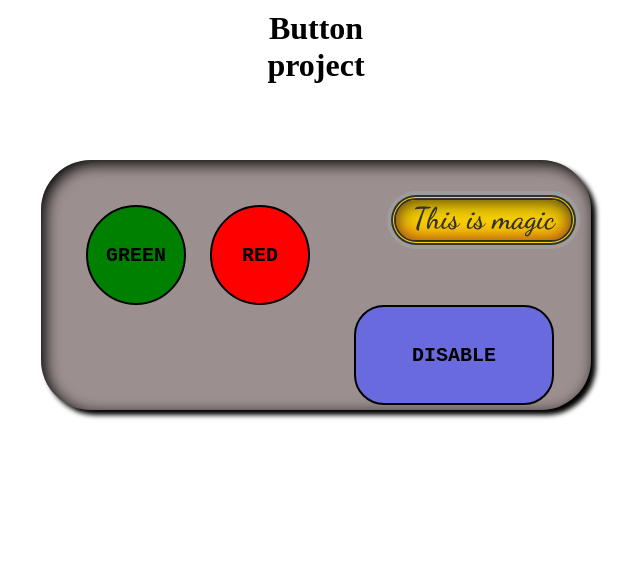
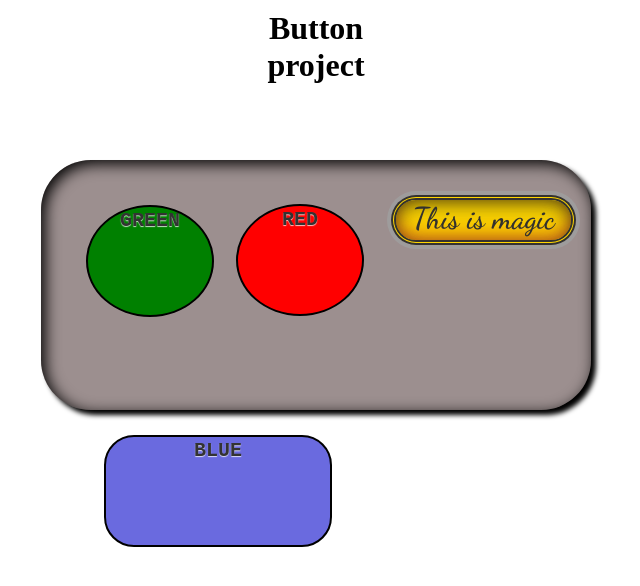
Before and after one commit to JohnCrownHC/index, a plain HTML site: page index.html in a window 1280 px wide. Shown: the whole page, without its empty margins (324-964 px from the left). Drawn offline with Linux system fonts and the light colour scheme.

Commit message:
vermishel

```diff
--- a/index.html
+++ b/index.html
@@ -17,9 +17,15 @@
     <h1>Button project</h1>
     <div class="container">
       <div class="magic">This is magic</div>
-      <button class="button green">Green</button>
+      <!-- <button class="button green">Green</button>
       <button class="button red">Red</button>
       <button class="button disable">Disable</button>
-    </div>
+    </div> -->
+    <input type="radio" id="radio2" name="radios">
+<label for="radio2">Green</label>
+<input type="radio" id="radio3" name="radios">
+<label for="radio3">Red</label>
+<input type="radio" id="radio4" name="radios">
+<label for="radio4">Blue</label>
   </body>
 </html>
--- a/styles.css
+++ b/styles.css
@@ -22,7 +22,7 @@ h1 {
   box-shadow: 5px 5px 5px 0px #000000, inset 4px 4px 15px 0px #000000,
     -32px -11px 9px -5px rgba(0, 0, 0, 0);
 }
-
+/*
 .green {
   text-transform: uppercase;
   font-family: 'Courier New', Courier, monospace;
@@ -38,6 +38,7 @@ h1 {
   font-size: 20px;
   outline: none;
   opacity: 1;
+  cursor: pointer;
 }
 
 .red {
@@ -54,6 +55,7 @@ h1 {
   font-size: 20px;
   outline: none;
   opacity: 1;
+  cursor: pointer;
 }
 
 .disable {
@@ -71,10 +73,103 @@ h1 {
   top: 50px;
   outline: none;
   opacity: 1;
+  cursor: pointer;
 }
 
 button:active {
   color: seashell;
+  border: 7px solid black;
+  box-shadow: none;
+  transform: scale(0.98);
+  transition: 0.2s;
+}
+*/
+input[type=radio] {
+  display: none;
+}
+
+input[type=radio]+label {
+  display: inline-block;
+  margin: -2px;
+  padding: 4px 12px;
+  margin-bottom: 0;
+  font-size: 14px;
+  line-height: 20px;
+  color: #333;
+  text-align: center;
+  text-shadow: 0 1px 1px rgba(255, 255, 255, 0.75);
+  vertical-align: middle;
+  cursor: pointer;
+  /*background-color: #f5f5f5;*/
+  background-repeat: repeat-x;
+}
+
+input[type=radio]:checked+label {
+  /*background-image: none;
+  outline: 0;
+  background-color: #e0e0e0;*/
+  color: seashell;
+  border: 7px solid black;
+  box-shadow: none;
+  transform: scale(0.98);
+  transition: 0.2s;
+}
+
+#radio2+label {
+/*background-color: green;*/
+text-transform: uppercase;
+  font-family: 'Courier New', Courier, monospace;
+  background-color: green;
+  border: 2px solid black;
+  height: 100px;
+  width: 100px;
+  position: relative;
+  bottom: 50px;
+  margin: 20px 20px;
+  border-radius: 50%;
+  font-weight: bold;
+  font-size: 20px;
+  outline: none;
+  opacity: 1;
+  cursor: pointer;
+}
+
+#radio3+label {
+  text-transform: uppercase;
+  font-family: 'Courier New', Courier, monospace;
+  background-color: red;
+  border: 2px solid black;
+  height: 100px;
+  width: 100px;
+  position: relative;
+  bottom: 50px;
+  border-radius: 50%;
+  font-weight: bold;
+  font-size: 20px;
+  outline: none;
+  opacity: 1;
+  cursor: pointer;
+}
+
+#radio4+label {
+  text-transform: uppercase;
+  font-family: 'Courier New', Courier, monospace;
+  background-color: rgb(106, 106, 223);
+  height: 100px;
+  width: 200px;
+  border: 2px solid black;
+  border-radius: 30px;
+  font-weight: bold;
+  font-size: 20px;
+  position: relative;
+  left: 40px;
+  top: 50px;
+  outline: none;
+  opacity: 1;
+  cursor: pointer;
+}
+
+input[type=radio]:hover {
   border: 7px solid black;
   box-shadow: none;
   transform: scale(0.98);
```
